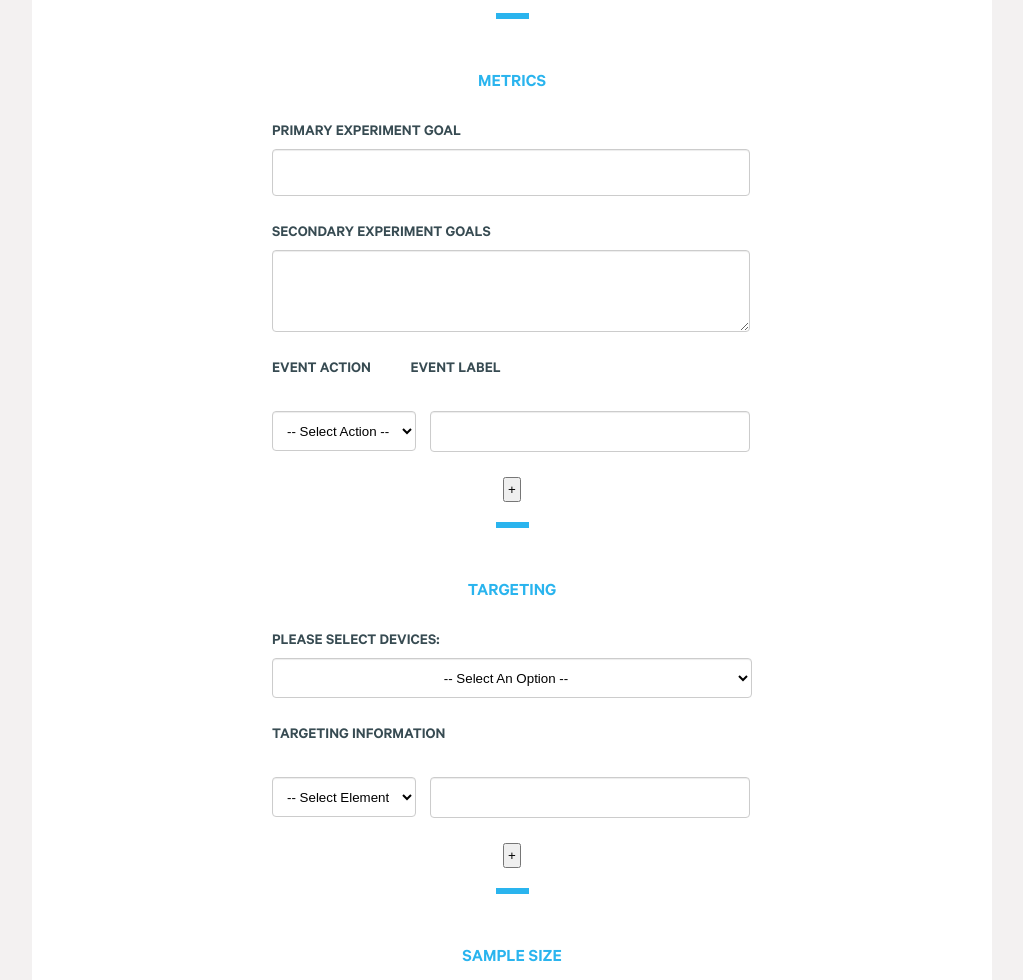
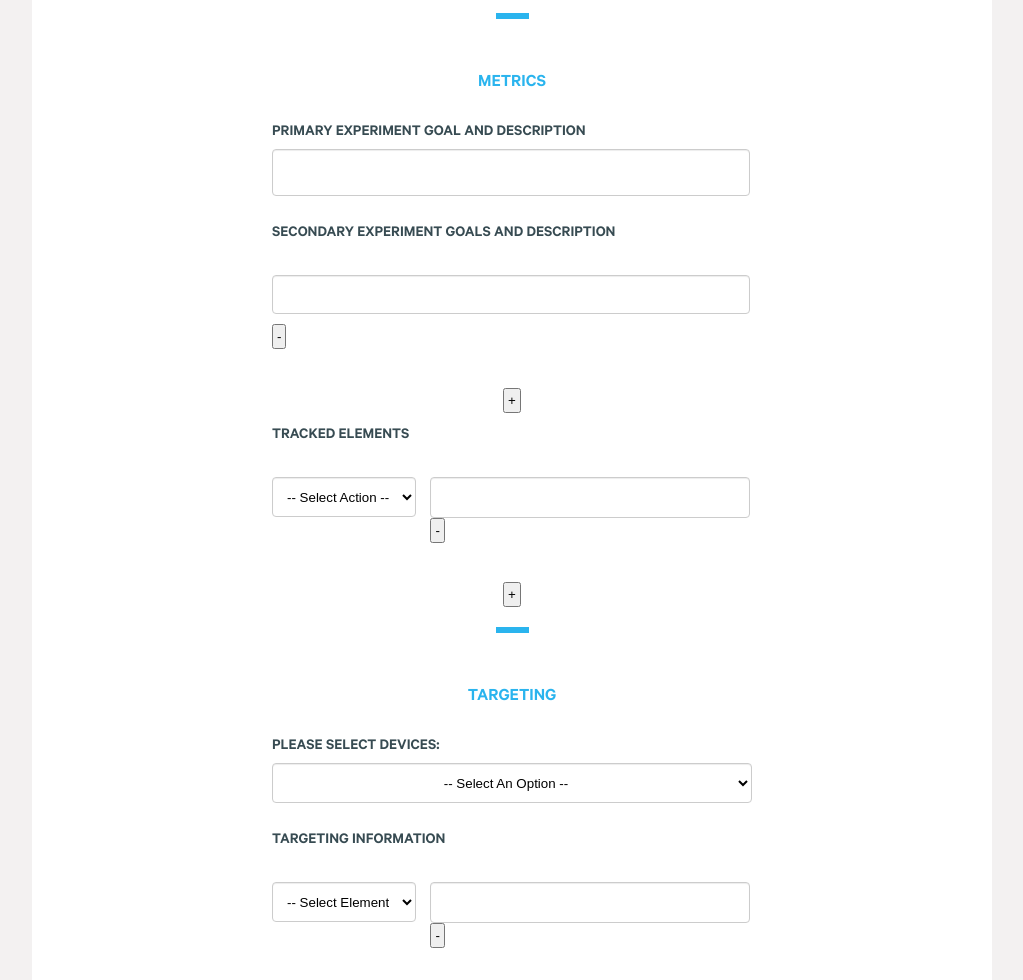
Before and after one commit to denisakov/ucv2, a plain HTML site: page index.html in a window 1280 px wide. Shown: the part 1620-2600 px from the top of the page, without its empty margins (136-1159 px from the left). Drawn offline with nearby package versions, Linux system fonts and the light colour scheme; files whose address does not match are found by name.

Commit message:
working version

```diff
--- a/css/UC-Form.css
+++ b/css/UC-Form.css
@@ -381,7 +381,9 @@
         margin-left: 3px;
     }
 
-
+    input.secGoal.field{
+        padding-bottom: 0 !important;
+    }
     .second_section .field, select {
     background-color: #fff;
     background-image: none;
@@ -524,6 +526,7 @@
 
     input#objGoals,
     input#events,
+    input.secGoal,
     textarea#changeLog {
     width: 95%;
     margin-bottom: 10px;
--- a/index.html
+++ b/index.html
@@ -51,10 +51,7 @@
     </head>
     <body>
         <span class="form-field" id="targetTemplate" style="display: none">
-
-        <!-- <input type="button" value="Remove"
-            onclick="this.parentNode.parentNode.removeChild(this.parentNode);" /><br /><br /> -->
-            <select class="targetFeature" id="targetFeature" name="targetFeature">
+          <select class="targetFeature" id="targetFeature" name="targetFeature">
                 <option disabled selected value>-- Select Element --</option>
                 <option value="Regex">Regex</option>
                 <option value="Contains">Contains</option>
@@ -63,19 +60,25 @@
                 <option value="Excludes">Excludes</option>
             </select>
             <input type="text" class="targetText field" name="targetText" style="height:27px;">
-
+            <input type="button" value="-"
+            onclick="this.parentNode.parentNode.removeChild(this.parentNode);" /><br /><br />
+        </span>
+        <span class="form-field" id="secGoals" style="display: none">
+            <input type="text" class="secGoal field" name="secGoal" style="height:27px;">
+            <input type="button" value="-"
+            onclick="this.parentNode.parentNode.removeChild(this.parentNode);" /><br /><br />
         </span>
         <span class="form-field" id="trackedTemplate" style="display: none">
-
-        <!-- <input type="button" value="Remove"
-            onclick="this.parentNode.parentNode.removeChild(this.parentNode);" /><br /><br /> -->
             <select class="trackedAction" id="trackedAction" name="trackedAction">
                 <option disabled selected value>-- Select Action --</option>
                 <option value="Clicked">Clicked</option>
                 <option value="Hovered Only">Hovered Only</option>
+                <option value="User saw">User saw</option>
+                <option value="Experiment Ran">Experiment Ran</option>
             </select>
             <input type="text" class="tarckedLabel field" name="trackedLabel" style="height:27px;">
-
+            <input type="button" value="-"
+                onclick="this.parentNode.parentNode.removeChild(this.parentNode);" /><br /><br />
         </span>
         <div class="container">
             <div class="uc_form top">
@@ -165,16 +168,20 @@
                             <hr class="ucform-breakpoint">
                             <div class="header">Metrics</div>
                             <span class="form-field">
-                                <label class="label">Primary Experiment Goal</label>
+                                <label class="label">Primary Experiment Goal and Description</label>
                                 <input id="primeGoal" type="text" class="field" name="primeGoal" size="39" style="height:25px;width:95%">
                             </span>
+
+
                             <span class="form-field">
-                                <label class="label">Secondary Experiment Goals</label>
-                                <textarea id="secGoals" class="field" name="secGoals" cols="39" rows="5" style="height:60px;"></textarea>
+                                <label class="label">Secondary Experiment Goals and Description</label>
                             </span>
+                            <span id="writeGoals"></span>
+                            <input type="button" id="moreGoals" value="+" />
+
+
                             <span class="form-field">
-                                <label class="label">Event Action&nbsp;&nbsp;&nbsp;&nbsp;&nbsp;&nbsp;&nbsp;&nbsp;
-                                &nbsp;&nbsp;&nbsp;Event Label</label>
+                                <label class="label">Tracked Elements</label>
                             </span>
                             <span id="writeTracked"></span>
 
@@ -280,6 +287,7 @@
                             </div>
                          </div>
                     </div>
+                    <iframe style="border:none;width:100%;height:465px;" src="https://script.google.com/a/userconversion.com/macros/s/AKfycbw3b1J8RP2iJDeiEkNgdlR-SukKLfTdvWO79FbqVwJYrfBGu_Nq/exec"></iframe>
                     <div id='success'></div>
                     <div class="center">
                         <button type='submit' id="submitBtn">Send</button>
--- a/js/Form.js
+++ b/js/Form.js
@@ -409,11 +409,11 @@
 		if ($filled.length) {
 			$filled.removeClass('input--filled');
 		}
-		var removable = $('.removable');
-		removable.forEach(function(elem){
-			elem.parentNode.removeChild(elem);
-		});
-	}
+		// var removable = $('.removable');
+		// removable.forEach(function(elem){
+		// 	elem.parentNode.removeChild(elem);
+		// });
+	};
 	$('#uc_generator').submit(function (e) {
 		e.preventDefault();
 		var docType = thisClientData.docType;
@@ -433,13 +433,34 @@
 		}, 3000)
 	});
 })();
-var counterTarget = 0;
+
 function init() {
 	document.getElementById("moreTracked").onclick = moreTracked;
 	moreTracked();
 	document.getElementById("moreTargets").onclick = moreTargets;
 	moreTargets();
+	document.getElementById("moreGoals").onclick = moreGoals;
+	moreGoals();
 };
+var counterGoals = 0;
+function moreGoals() {
+	counterGoals++;
+	var newFields = document.getElementById("secGoals").cloneNode(true);
+	newFields.id = 'removable';
+	newFields.style.display = 'block';
+	var newField = newFields.childNodes;
+	for (var i=0;i<newField.length;i++) {
+		var theName = newField[i].name
+		if (theName)
+			newField[i].name = theName + counterGoals;
+	}
+	var insertHere = document.getElementById('writeGoals');
+	insertHere.parentNode.insertBefore(newFields,insertHere);
+	return;
+};
+document.getElementById("moreGoals").addEventListener("click", moreGoals);
+
+var counterTarget = 0;
 function moreTargets() {
 	counterTarget++;
 	var newFields = document.getElementById("targetTemplate").cloneNode(true);
@@ -478,4 +499,5 @@ document.getElementById("moreTracked").addEventListener("click", moreTracked);
 window.onload = function () {
 	moreTargets();
 	moreTracked();
+	moreGoals();
 };
```
Also changed, not shown: img/plus.png (deleted).
